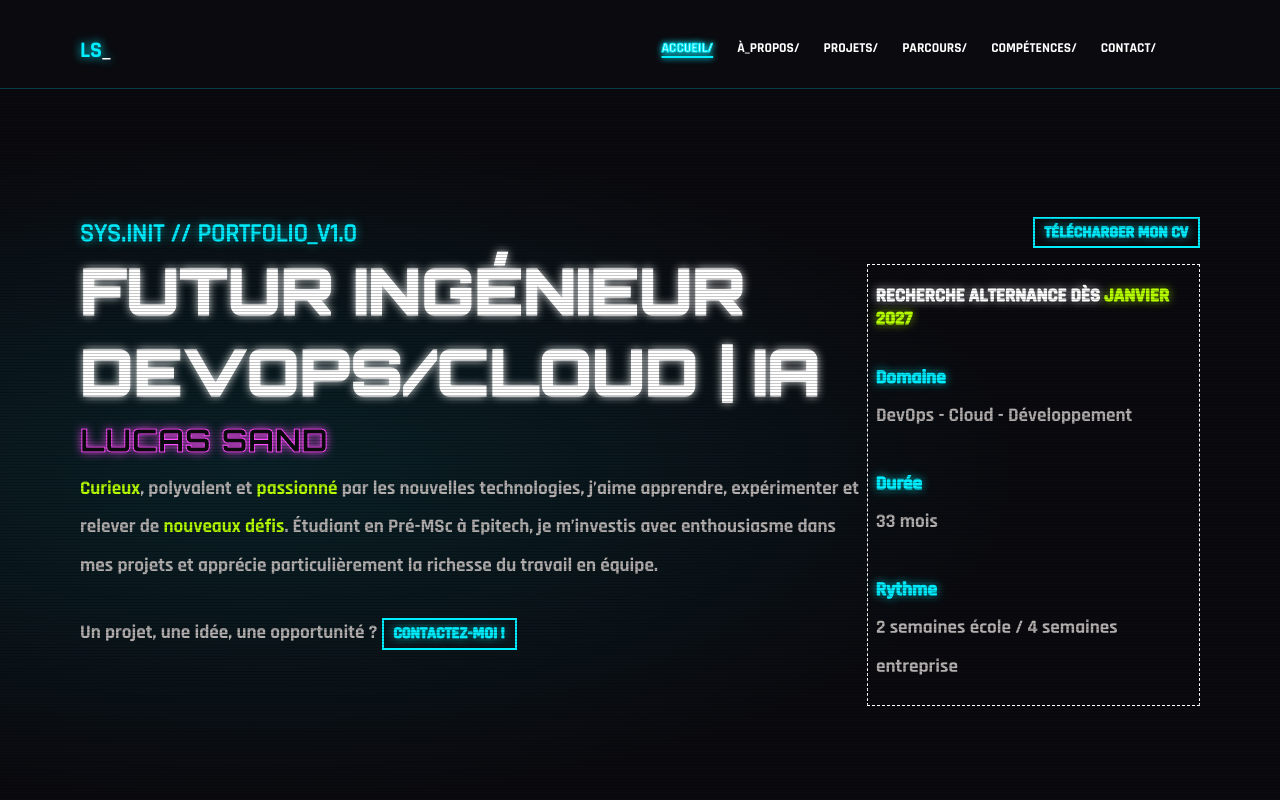
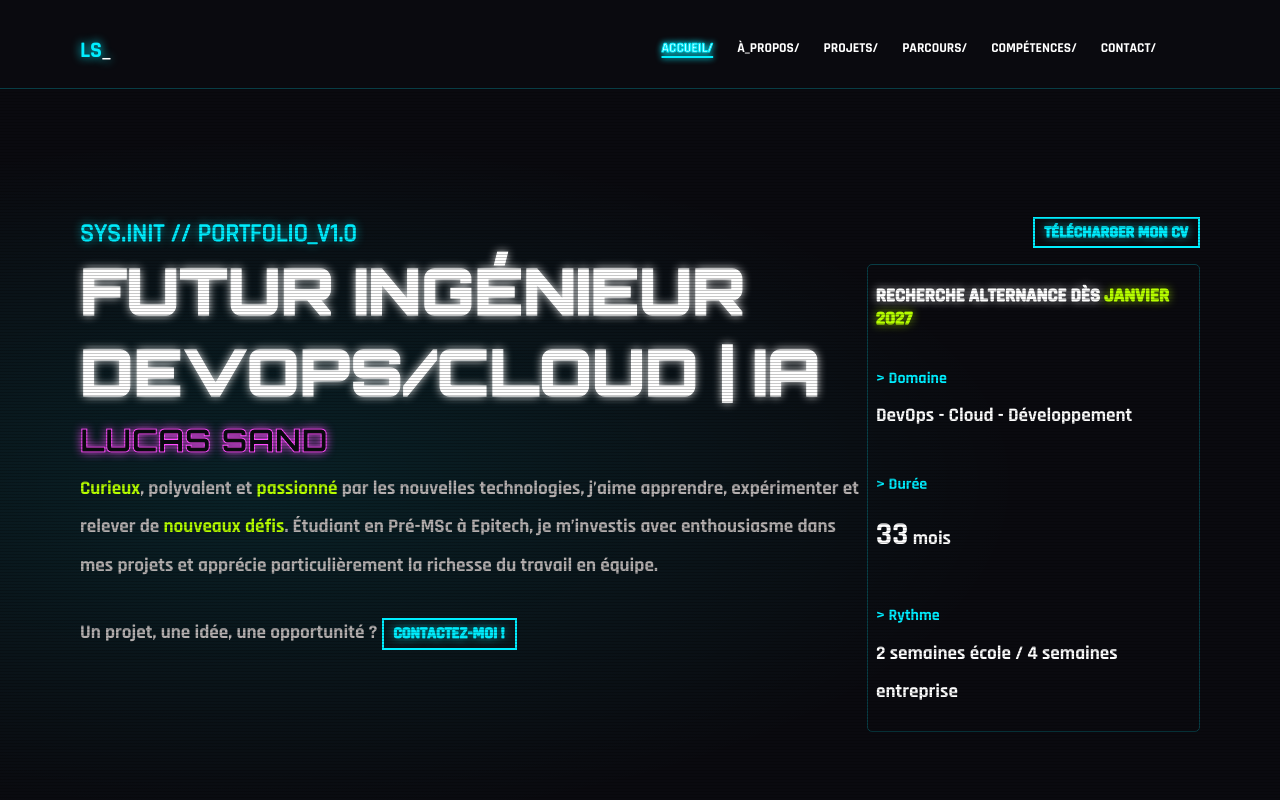
Before and after one commit to lsxand/lsxand.github.io, a plain HTML site: page index.html in a window 1280 px wide. Shown: the top 800 px of the page. Drawn offline with Linux system fonts and the light colour scheme.

Commit message:
Update alternance card

```diff
--- a/index.html
+++ b/index.html
@@ -52,8 +52,10 @@
             <h1 class="neon-white" id="h1">Futur Ingénieur <br> DevOps/Cloud | IA</h1>
             <h2 class="full-name neon-magenta ">Lucas Sand</h2>
             <p id="intro_paragraph">
-                <span class="green">Curieux</span>, polyvalent et <span class="green">passionné</span> par les nouvelles technologies, j’aime apprendre, expérimenter et
-                relever de <span class="green">nouveaux défis</span>. Étudiant en Pré-MSc à Epitech, je m’investis avec enthousiasme dans mes
+                <span class="green">Curieux</span>, polyvalent et <span class="green">passionné</span> par les nouvelles
+                technologies, j’aime apprendre, expérimenter et
+                relever de <span class="green">nouveaux défis</span>. Étudiant en Pré-MSc à Epitech, je m’investis avec
+                enthousiasme dans mes
                 projets et apprécie particulièrement la richesse du travail en équipe.
             </p>
             <p id="contact_btn_paragraph"> Un projet, une idée, une opportunité ? <a href='#contact'
@@ -62,13 +64,14 @@
         </div>
         <div>
             <a href="./assets/CV.pdf" download="LUCAS_SAND_CV.pdf" class="cyan neon-cyan contact-btn"
-            id="cv_download">Télécharger mon
-            CV</a>
+                id="cv_download">Télécharger mon
+                CV</a>
             <div class="alternance-card">
-                <h3 class="neon-white white">Recherche alternance dès <span class="neon-green green">janvier 2027</span></h3>
-                <p><span class="neon-cyan cyan">Domaine</span> <br> DevOps - Cloud - Développement</p>
-                <p><span class="neon-cyan cyan">Durée</span> <br> 33 mois</p>
-                <p><span class="neon-cyan cyan">Rythme</span> <br> 2 semaines école / 4 semaines
+                <h3 class="neon-white white">Recherche alternance dès <strong class="neon-green green">janvier
+                        2027</strong></h3>
+                <p><span class="cyan">> Domaine</span> <br> DevOps - Cloud - Développement</p>
+                <p><span class="cyan">> Durée</span> <br> <strong class="alternance-duration">33</strong> mois</p>
+                <p><span class="cyan">> Rythme</span> <br> 2 semaines école / 4 semaines
                     entreprise</p>
             </div>
         </div>
@@ -220,8 +223,9 @@
                 </article>
                 <article>
                     <p class="cyan years">2023 - STARTLOC</p>
-                    <p class="grey" id="startloc_exp_paragraph">Prospection téléphonique, vente de contrats et suivi personnalisé des clients. Accompagnement et
-formation à la prise en main du logiciel Zoho, afin de faciliter son utilisation.</p>
+                    <p class="grey" id="startloc_exp_paragraph">Prospection téléphonique, vente de contrats et suivi
+                        personnalisé des clients. Accompagnement et
+                        formation à la prise en main du logiciel Zoho, afin de faciliter son utilisation.</p>
                 </article>
             </div>
         </div>
--- a/style.css
+++ b/style.css
@@ -385,11 +385,25 @@ nav a.home {
 }
 
 .alternance-card {
-    border: 1px dashed var(--white);
+    border: 1px solid var(--cyan-transparent);
+    border-radius: 5px;
     margin: 1rem 0 1rem 0;
     padding: 0 0.5rem 0 0.5rem;
+    span {
+        font-size: medium;
+    }
+    p {
+        color: var(--white);
+    }
+}
+.alternance-duration {
+    font-size: 2rem;
 }
 
+.alternance-status {
+    border: 1px solid var(--cyan-transparent);
+    width: 100%;
+}
 /*  ################# SECTION ABOUT ################## */
 
 #about {
```
Also changed, not shown: Screenshot From 2026-11-22 23-26-49.png (added).
